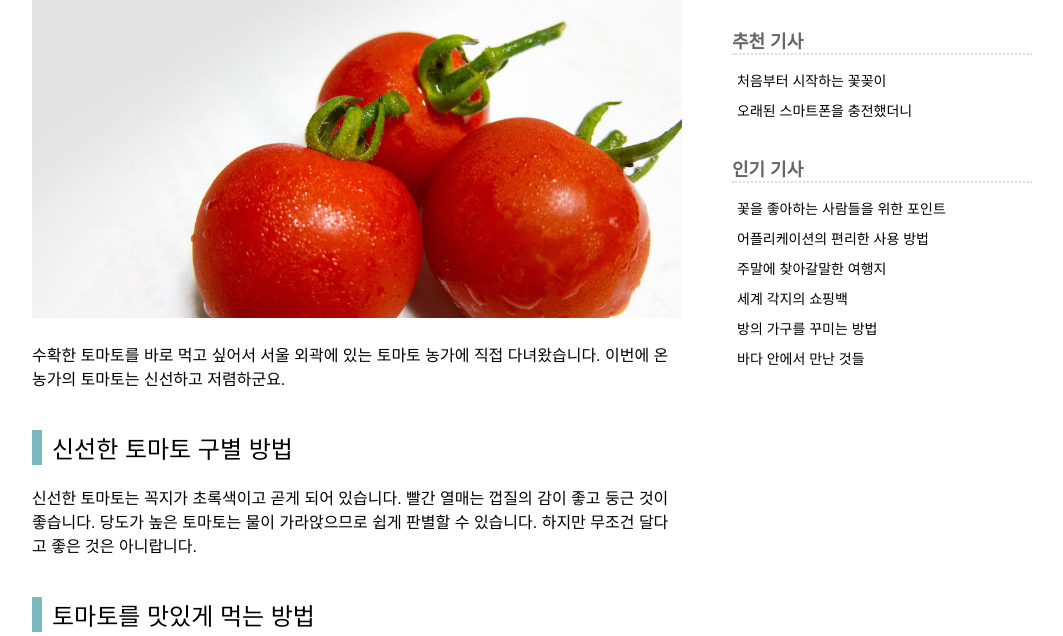
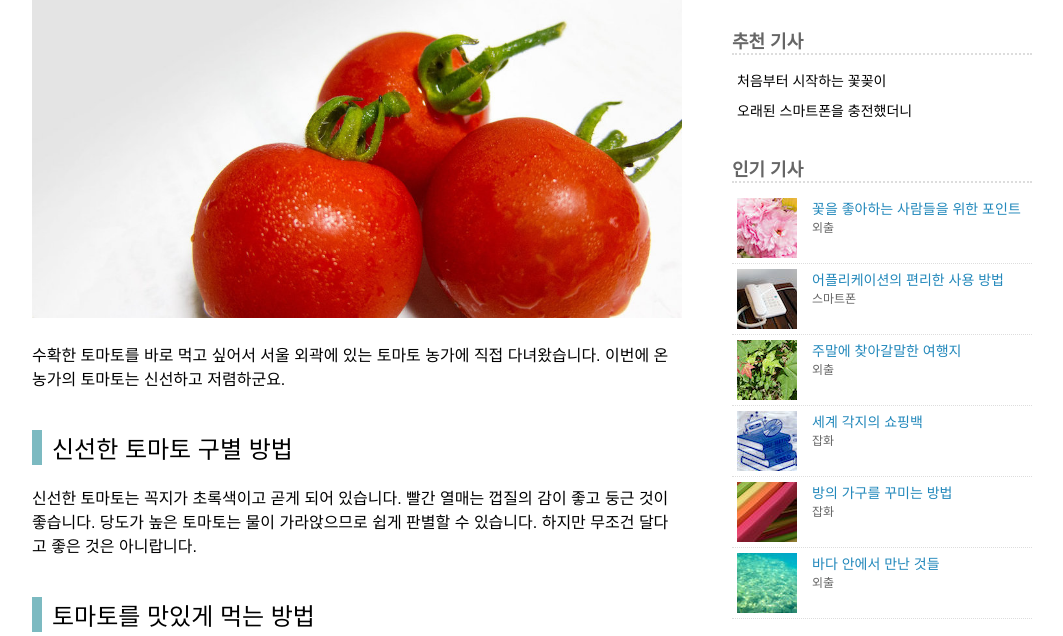
Before and after one commit to fe-backpackers/css-masters-1, a website: page src/index.html in a window 1280 px wide. Shown: the part 316-952 px from the top of the page, without its empty margins (108-1171 px from the left). Drawn offline with Linux system fonts and the light colour scheme.

Commit message:
feat: 3-5-6. 메뉴에 섬네일 그림 추가

```diff
--- a/src/index.html
+++ b/src/index.html
@@ -206,14 +206,38 @@
 
       .popular li a {
         text-decoration: none;
-        color: #000;
+        color: #28b;
         padding: 5px;
         font-size: 14px;
         display: block;
+        border-bottom: dotted 1px #ddd;
       }
 
       .popular li a:hover {
         background-color: #eee;
+      }
+
+      .popular li a::after {
+        display: block;
+        content: "";
+        clear: both;
+      }
+
+      .popular li a img {
+        border: none;
+        float: left;
+        width: 60px;
+      }
+
+      .popular li a .text {
+        padding-left: 15px;
+        margin-left: 60px;
+      }
+
+      .popular li a .text span {
+        color: #666;
+        font-size: 12px;
+        display: block;
       }
 
       .copyright p {
@@ -427,12 +451,55 @@
           <aside class="popular">
             <h1>인기 기사</h1>
             <ul>
-              <li><a href="#">꽃을 좋아하는 사람들을 위한 포인트</a></li>
-              <li><a href="#">어플리케이션의 편리한 사용 방법</a></li>
-              <li><a href="#">주말에 찾아갈말한 여행지</a></li>
-              <li><a href="#">세계 각지의 쇼핑백</a></li>
-              <li><a href="#">방의 가구를 꾸미는 방법</a></li>
-              <li><a href="#">바다 안에서 만난 것들</a></li>
+              <li>
+                <a href="#"
+                  ><img src="img/flower-60x60.jpg" />
+                  <div class="text">
+                    꽃을 좋아하는 사람들을 위한 포인트
+                    <span>외출</span>
+                  </div>
+                </a>
+              </li>
+              <li>
+                <a href="#">
+                  <img src="img/tel-60x60.jpg" />
+                  <div class="text">
+                    어플리케이션의 편리한 사용 방법
+                    <span>스마트폰</span>
+                  </div>
+                </a>
+              </li>
+              <li>
+                <a href="#">
+                  <img src="img/green-60x60.jpg" />
+                  <div class="text">
+                    주말에 찾아갈말한 여행지
+                    <span>외출</span>
+                  </div>
+                </a>
+              </li>
+              <li>
+                <a href="#">
+                  <img src="img/bag-60x60.jpg" />
+                  <div class="text">세계 각지의 쇼핑백 <span>잡화</span></div>
+                </a>
+              </li>
+              <li>
+                <a href="#">
+                  <img src="img/color-60x60.jpg" />
+                  <div class="text">
+                    방의 가구를 꾸미는 방법 <span>잡화</span>
+                  </div>
+                </a>
+              </li>
+              <li>
+                <a href="#">
+                  <img src="img/sea-60x60.jpg" />
+                  <div class="text">
+                    바다 안에서 만난 것들 <span>외출</span>
+                  </div>
+                </a>
+              </li>
             </ul>
           </aside>
         </div>
```
Also changed, not shown: src/img/bag-60x60.jpg (added), src/img/color-60x60.jpg (added), src/img/flower-60x60.jpg (added), src/img/green-60x60.jpg (added), src/img/sea-60x60.jpg (added), src/img/tel-60x60.jpg (added).
